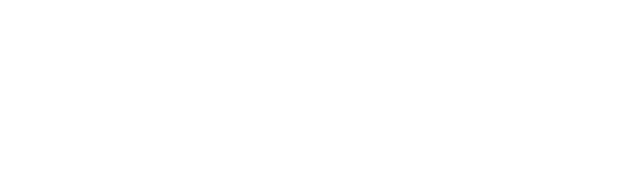
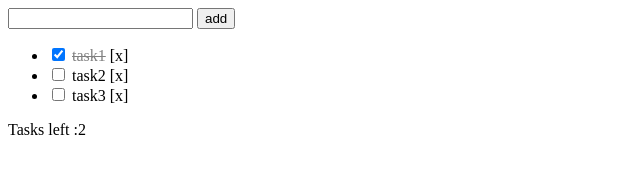
Before and after one commit to fortkle/backbone-sample, a plain HTML site: page index.html in a window 1280 px wide. Shown: the whole page, without its empty margins (0-640 px from the left). Drawn offline with Linux system fonts and the light colour scheme.

Commit message:
add files

```diff
--- a/index.html
+++ b/index.html
@@ -1,14 +1,31 @@
 <!DOCTYPE html>
 <html lang="ja">
-  <head>
+<head>
     <meta charset="utf-8">
     <title>Backbone.js</title>
-  </head>
-  <body>
-
+    <style>
+        .completed{
+            text-decoration: line-through;
+            color:gray;
+        }
+    </style>
+</head>
+<body>
+    <form accept-charset="utf-8" id="addTask">
+        <input type="text" id="title">
+        <input type="submit" value="add">
+        <span id="error"></span>
+    </form>
+    <div id="tasks"></div>
+    <p>Tasks left :<span id="count"></span></p>
+    <script type="text/template" id="task-template">
+        <input type="checkbox" class="toggle" <%= completed ? "checked": ""  %>>
+        <span class="<%= completed ? 'completed' : '' %>"><%- title %></span>
+        <span class="delete">[x]</span>
+    </script>
     <script src="js/underscore.js"></script>
     <script src="js/jquery.js"></script>
     <script src="js/backbone.js"></script>
     <script src="js/app.js"></script>
-  </body>
+</body>
 </html>
--- a/js/app.js
+++ b/js/app.js
@@ -1,19 +1,111 @@
-(function() {
+(function(){
 
-// Model
+    var Task = Backbone.Model.extend({
+        defaults:{
+            title:'dosomething',
+            completed:false
+        },
+        validate:function(attrs){
+            //set時のみにしか動かない
+            if(_.isEmpty(attrs.title)){
+                return 'title must not be empty';
+            }
+        },
+        initialize:function(){
+            this.on('invalid',function(model,error){
+                $('#error').html(error);
+            });
+        }
+    });
+    var Tasks = Backbone.Collection.extend({
+        model: Task
+    });
+    var TaskView = Backbone.View.extend({
+        tagName:'li',
+        initialize:function(){
+            this.model.on('destroy',this.remove,this);
+            this.model.on('change',this.render,this);
+        },
+        events:{
+            'click .delete':'destroy',
+            'click .toggle':'toggle'
+        },
+        destroy:function(){
+            if(confirm('are you sure?')){
+                this.model.destroy();
+            }
+        },
+        toggle:function(){
+            this.model.set('completed',!this.model.get('completed'));
+        },
+        remove:function(){
+            this.$el.remove();
+        },
+        template:_.template($('#task-template').html()),
+        render:function(){
+            var template = this.template(this.model.toJSON());
+            this.$el.html(template);
+            return this;
+        }
+    });
+    var TasksView = Backbone.View.extend({
+        tagName:'ul',
+        initialize:function(){
+            this.collection.on('add',this.addNew,this);
+            this.collection.on('change',this.updateCount,this);
+            this.collection.on('destroy',this.updateCount,this);
+        },
+        addNew:function(task){
+            var taskView = new TaskView({model:task});
+            this.$el.append(taskView.render().el);
+            this.updateCount();
+            $('#title').val('').focus();
+        },
+        updateCount:function(){
+            var uncompletedTasks = this.collection.filter(function(task){
+                return !task.get('completed');
+            });
+            $('#count').html(uncompletedTasks.length);
+        },
+        render:function(){
+            this.collection.each(function(task){
+                var taskView = new TaskView({model: task});
+                this.$el.append(taskView.render().el);
+            },this);
+            this.updateCount();
+            return this;
+        }
+    });
 
-var Task = Backbone.Model.extend({
-    defaults: {
-        title: 'do something!',
-        completed: false
-    }
-});
+    var AddTaskView = Backbone.View.extend({
+        el:"#addTask",
+        events:{
+            'submit':'submit'
+        },
+        submit:function(e){
+            e.preventDefault();
+            var task = new Task();
+            if(task.set({title:$('#title').val()},{validate:true})){
+                this.collection.add(task);
+                $('#error').empty();
+            }
+        }
+    });
 
-var task1 = new Task({
-    completed: true
-});
+    var tasks = new Tasks([
+        {
+            title:'task1',
+            completed:true
+        },
+        {
+            title:'task2'
+        },
+        {
+            title:'task3'
+        }
+    ]);
 
-console.log(task1.toJSON());
-
-
+    var tasksView = new TasksView({collection:tasks});
+    var addTaskView = new AddTaskView({collection:tasks});
+    $('#tasks').html(tasksView.render().el);
 })();
```
